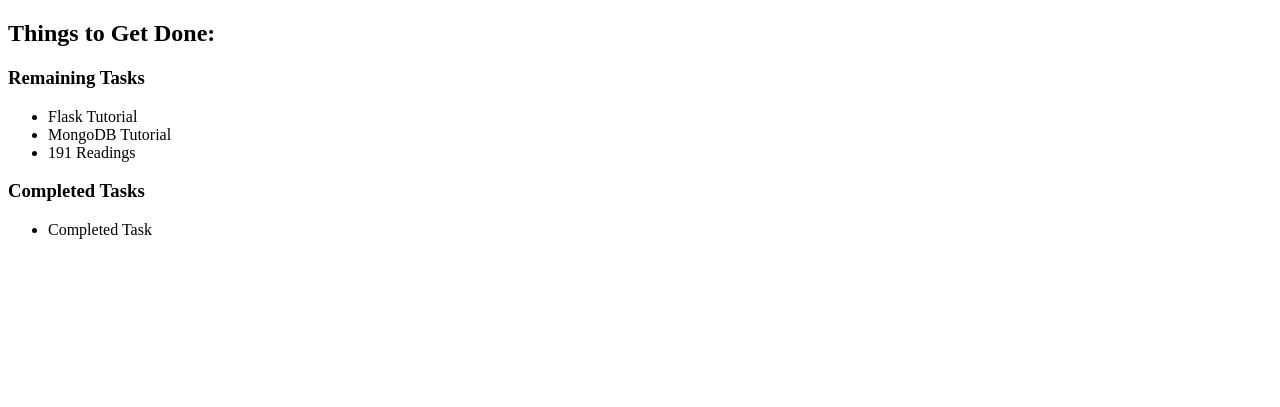
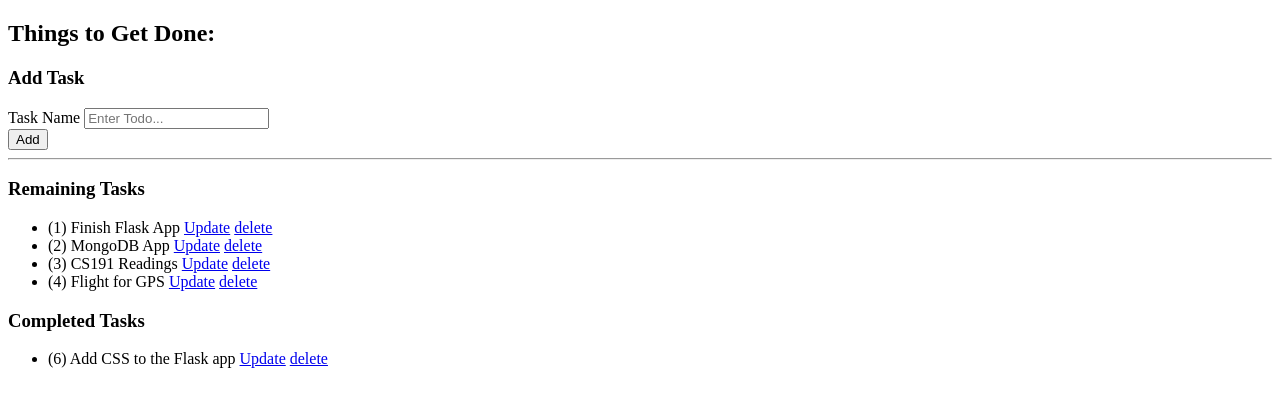
Before and after one commit to Chris-Cantwell/framework-todos, a Flask app: page / in a window 1280 px wide. Shown: the top 407 px of the page. Run offline with Flask 2, Linux system fonts and the light colour scheme; data comes from the database, SQL or seed files in the repository; both versions use the stored data as it was after the commit.

Commit message:
Updating at start of class

```diff
--- a/Flask/app.py
+++ b/Flask/app.py
@@ -1,21 +1,63 @@
-from flask import Flask, render_template
+from flask import Flask, render_template, request, redirect, url_for
 from flask_sqlalchemy import SQLAlchemy
 
+## Initialize Flask app, database connection
 app = Flask(__name__)
 
-class task ():
+app.config['SQLALCHEMY_DATABASE_URI'] = 'sqlite:///db.sqlite'
+app.config['SQLALCHEMY_TRACK_MODIFICATIONS'] = False
+db = SQLAlchemy(app)
+
+## Define Tasks
+class Task (db.Model):
+    id = db.Column(db.Integer, primary_key = True)
+    name = db.Column(db.String(100))
+    complete = db.Column(db.Boolean)
+
+    # Old definition structure for a non-database model
+    '''
     def __init__ (self, name, status):
         self.name = str(name)
         self.completed = bool(status)
 
-todos = [task(name="Flask Tutorial", status=False),
-         task(name="MongoDB Tutorial", status=False),
-         task(name="191 Readings", status=False),
-         task(name="Completed Task", status=True)]
+todos = [Task(name="Flask Tutorial", status=False),
+         Task(name="MongoDB Tutorial", status=False),
+         Task(name="191 Readings", status=False),
+         Task(name="Completed Task", status=True)]
+'''
 
+### Routing
+## Pages and Views
 @app.route('/')
-def hello_world():
+def home():
+    todos = Task.query.all()
     return render_template("todos.html", todos=todos)
 
+## Page Actions
+@app.route('/add', methods=["POST"])
+def add():
+    name = request.form.get("name")
+    new_todo = Task(name=name, complete=False)
+    db.session.add(new_todo)
+    db.session.commit()
+    return redirect(url_for("home"))
+
+@app.route("/update/<int:todo_id>")
+def update(todo_id):
+    todo = Task.query.filter_by(id=todo_id).first()
+    todo.complete = not todo.complete
+    db.session.commit()
+    return redirect(url_for("home"))
+
+@app.route("/delete/<int:todo_id>")
+def delete(todo_id):
+    todo = Task.query.filter_by(id=todo_id).first()
+    db.session.delete(todo)
+    db.session.commit()
+    return redirect(url_for("home"))
+
+## Run Application
 if __name__ == "__main__":
+    with app.app_context():
+        db.create_all()
     app.run(debug=True)
--- a/Flask/templates/index.html
+++ b/Flask/templates/index.html
@@ -1,12 +1,28 @@
 <!DOCTYPE html>
 <html lang="en">
     <head>
+        <meta charset="UTF-8">
+        <meta name="viewport" content="width=device-width, initial-scale=1.0">
         <title>To-Do's</title>
         <meta name="author" content="Chris Cantwell">
     </head>
+    <style>
+
+    </style>
     <body>
         <h2> Things to Get Done: </h2>
-        {% block content %}
-        {% endblock %}
+        <h3> Add Task </h3>
+        <form action="/add" method="post">
+            <div>
+                <label>Task Name</label>
+                <input type="text" name="name" placeholder="Enter Todo...">
+                <br>
+                <button type="submit">Add</button>
+            </div>
+        </form>
+        <hr>
+         <!-- Import and format tasks from database -->
+         {% block tasks %}
+         {% endblock %}
     </body>
 </html>
--- a/Flask/templates/todos.html
+++ b/Flask/templates/todos.html
@@ -1,20 +1,28 @@
 {% extends "index.html" %}
 
-{% block content %}
+{% block tasks %}
 <p>
     <h3>Remaining Tasks</h3>
     <ul>
         {% for todo in todos %}
-            {% if not todo.completed %}
-                <li>{{todo.name}}</li>
+            {% if todo.complete  == False %}
+                <li>
+                    ({{todo.id}}) {{todo.name}}
+                    <a href="/update/{{ todo.id }}">Update</a>
+                    <a href="/delete/{{ todo.id }}">delete</a>
+                </li>
             {% endif %}
         {% endfor %}
     </ul>
     <h3>Completed Tasks </h3>
     <ul>
         {% for todo in todos %}
-            {% if  todo.completed %}
-                <li>{{todo.name}}</li>
+            {% if  todo.complete == True %}
+            <li>
+                ({{todo.id}}) {{todo.name}}
+                <a href="/update/{{ todo.id }}">Update</a>
+                <a href="/delete/{{ todo.id }}">delete</a>
+            </li>
             {% endif %}
         {% endfor %}
     </ul>
```
Also changed, not shown: Flask/instance/db.sqlite (added).
